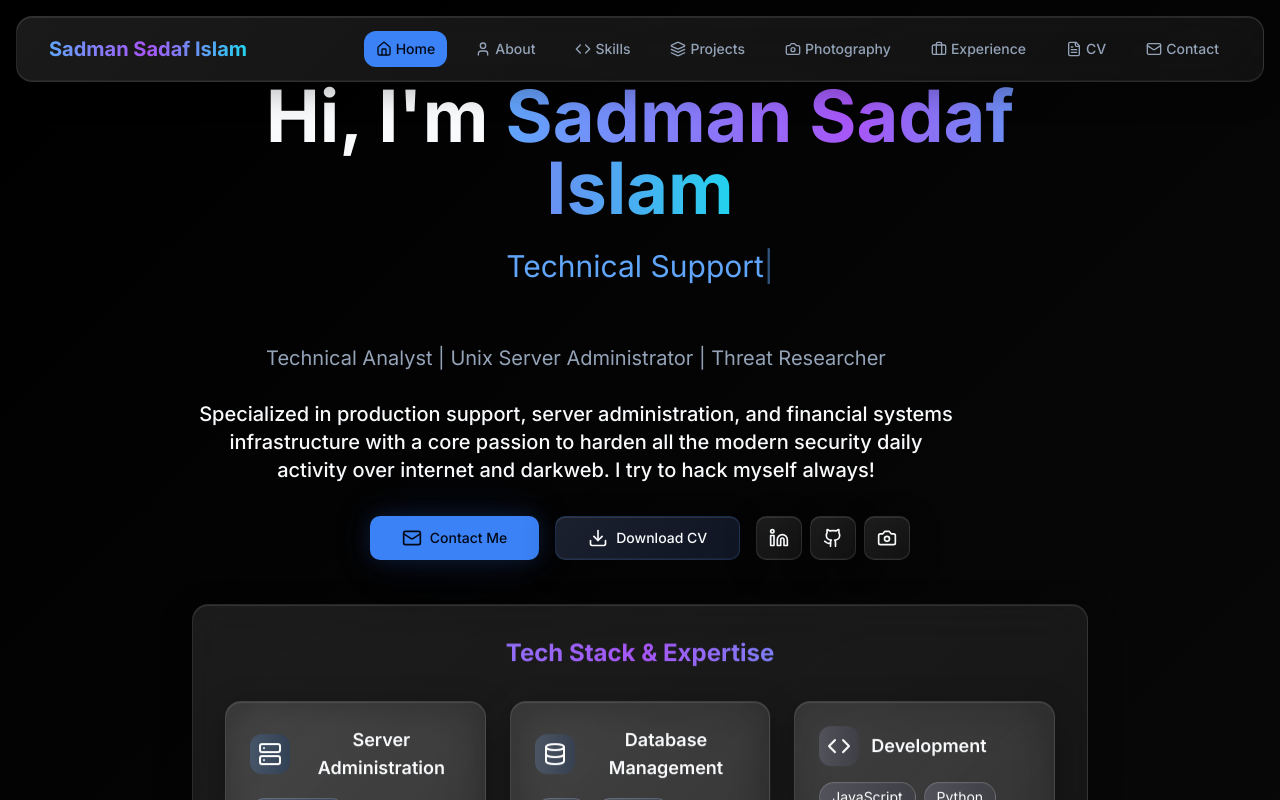
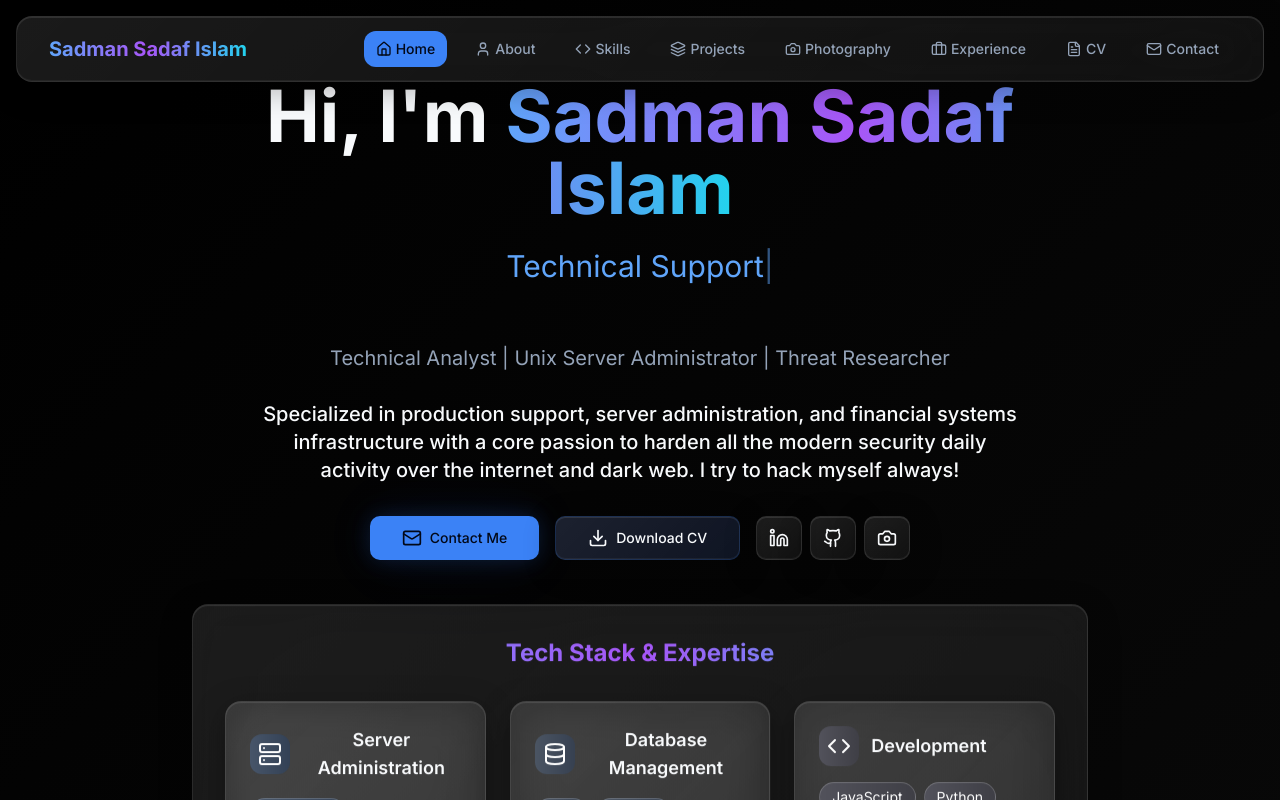
Before and after one commit to sadafpritom/sadman-sadaf-islam-portfolio, a Next.js app: page / in a window 1280 px wide. Shown: the top 800 px of the page. Built offline with nearby package versions, Linux system fonts and the light colour scheme.

Commit message:
Updated favicon, meta and few things

```diff
--- a/app/layout.tsx
+++ b/app/layout.tsx
@@ -7,22 +7,41 @@ const inter = Inter({ subsets: ['latin'] })
 
 export const metadata: Metadata = {
   title: 'Sadman Sadaf Islam - Technical Support Specialist & Unix Server Administrator',
-  description: 'Technical Support Specialist with expertise in Unix server administration, database management, and production support for financial systems. Based in Toronto, ON.',
-  keywords: ['Technical Support', 'Unix Server Administration', 'Database Management', 'Production Support', 'Financial Systems', 'Toronto'],
+  description:
+    'Technical Support Specialist with expertise in Unix server administration, database management, and production support for financial systems. Based in Toronto, ON.',
+  keywords: [
+    'Technical Support',
+    'Unix Server Administration',
+    'Database Management',
+    'Production Support',
+    'Financial Systems',
+    'Toronto',
+  ],
   authors: [{ name: 'Sadman Sadaf Islam' }],
   creator: 'Sadman Sadaf Islam',
   openGraph: {
     title: 'Sadman Sadaf Islam - Technical Support Specialist',
-    description: 'Technical Support Specialist with expertise in Unix server administration, database management, and production support for financial systems.',
+    description:
+      'Technical Support Specialist with expertise in Unix server administration, database management, and production support for financial systems.',
     url: 'https://www.sadmansadaf.com',
     siteName: 'Sadman Sadaf Islam Portfolio',
+    images: [
+      {
+        url: '/images/preview.png', // 👈 stored in /public/images/preview.png
+        width: 1200,
+        height: 630,
+        alt: 'Sadman Sadaf Islam Portfolio Preview',
+      },
+    ],
     locale: 'en_US',
     type: 'website',
   },
   twitter: {
     card: 'summary_large_image',
     title: 'Sadman Sadaf Islam - Technical Support Specialist',
-    description: 'Technical Support Specialist with expertise in Unix server administration, database management, and production support for financial systems.',
+    description:
+      'Technical Support Specialist with expertise in Unix server administration, database management, and production support for financial systems.',
+    images: ['/images/preview.png'], // 👈 also points to /public/images/preview.png
   },
   robots: {
     index: true,
--- a/components/contact-section.tsx
+++ b/components/contact-section.tsx
@@ -51,7 +51,7 @@ const socialMediaLinks = [
     label: "LinkedIn",
     href: "https://www.linkedin.com/in/sadman-sadaf-islam/",
   },
-  { icon: Twitter, label: "Twitter", href: "https://twitter.com/sadmansadaf" },
+  { icon: Twitter, label: "Twitter", href: "https://twitter.com/sadafsadman" },
   {
     icon: ExternalLink,
     label: "Flickr",
--- a/components/hero-section.tsx
+++ b/components/hero-section.tsx
@@ -2,7 +2,7 @@
 
 import { useState, useEffect } from 'react';
 import { Button } from '@/components/ui/button';
-import { Download, Mail, Github, Linkedin, ExternalLink, Camera } from 'lucide-react';
+import { Download, Mail, Github, Linkedin, Camera } from 'lucide-react';
 import { TechStack } from '@/components/tech-stack';
 
 const titles = [
@@ -41,7 +41,10 @@ export function HeroSection() {
   }, [displayText, isDeleting, currentTitle]);
 
   return (
-    <section id="home" className="min-h-screen flex items-center justify-center px-4 sm:px-6 lg:px-8 pt-20">
+    <section
+      id="home"
+      className="min-h-screen flex items-center justify-center px-4 sm:px-6 lg:px-8 pt-20"
+    >
       <div className="max-w-4xl mx-auto text-center">
         <div className="fade-in-up">
           <h1 className="text-4xl sm:text-6xl lg:text-7xl font-bold mb-6">
@@ -56,51 +59,64 @@ export function HeroSection() {
             </p>
           </div>
 
-          <p className="text-lg sm:text-xl text-muted-foreground mb-8 max-w-3xl leading-relaxed">
+          {/* ✅ Centered text block */}
+          <p className="text-lg sm:text-xl text-muted-foreground mb-8 max-w-3xl mx-auto text-center leading-relaxed">
             Technical Analyst | Unix Server Administrator | Threat Researcher
             <br />
-            <br/>
+            <br />
             <span className="text-foreground font-medium">
               Specialized in production support, server administration, and financial systems infrastructure with a core passion
-              to harden all the modern security daily activity over internet and darkweb. I try to hack myself always!
+              to harden all the modern security daily activity over the internet and dark web. I try to hack myself always!
             </span>
           </p>
         </div>
 
         <div className="stagger-container flex flex-wrap items-center justify-center gap-4 mb-12">
-          <Button size="lg" className="stagger-animation glow-effect group" onClick={() => document.getElementById('contact')?.scrollIntoView({ behavior: 'smooth' })}>
+          <Button
+            size="lg"
+            className="stagger-animation glow-effect group"
+            onClick={() =>
+              document.getElementById('contact')?.scrollIntoView({ behavior: 'smooth' })
+            }
+          >
             <Mail className="w-5 h-5 mr-2 group-hover:animate-bounce" />
             Contact Me
           </Button>
 
-          <a
-            href="/docs/Sadman_Sadaf_Islam.pdf"
-            download="Sadman_Sadaf_Islam.pdf"
-          >
-           <Button
-             size="lg"
-             variant="outline"
-             className="stagger-animation glass-card border-primary/20 hover:border-primary/40"
+          <a href="/docs/Sadman_Sadaf_Islam.pdf" download="Sadman_Sadaf_Islam.pdf">
+            <Button
+              size="lg"
+              variant="outline"
+              className="stagger-animation glass-card border-primary/20 hover:border-primary/40"
             >
               <Download className="w-5 h-5 mr-2" />
               Download CV
             </Button>
-
           </a>
-          {/* <Button
-            size="lg" variant="outline" className="stagger-animation glass-card border-primary/20 hover:border-primary/40" onClick={() => document.getElementById('resume')?.scrollIntoView({ behavior: 'smooth' })}>
-            <Download className="w-5 h-5 mr-2" />
-            View CV
-          </Button> */}
 
           <div className="flex space-x-2">
-            <Button size="lg" variant="ghost" className="stagger-animation p-3 glass-card hover:bg-primary/10" onClick={() => window.open('https://www.linkedin.com/in/sadman-sadaf-islam/', '_blank')}>
+            <Button
+              size="lg"
+              variant="ghost"
+              className="stagger-animation p-3 glass-card hover:bg-primary/10"
+              onClick={() => window.open('https://www.linkedin.com/in/sadman-sadaf-islam/', '_blank')}
+            >
               <Linkedin className="w-5 h-5" />
             </Button>
-            <Button size="lg" variant="ghost" className="stagger-animation p-3 glass-card hover:bg-primary/10" onClick={() => window.open('https://github.com/sadafpritom', '_blank')}>
+            <Button
+              size="lg"
+              variant="ghost"
+              className="stagger-animation p-3 glass-card hover:bg-primary/10"
+              onClick={() => window.open('https://github.com/sadafpritom', '_blank')}
+            >
               <Github className="w-5 h-5" />
             </Button>
-            <Button size="lg" variant="ghost" className="stagger-animation p-3 glass-card hover:bg-primary/10" onClick={() => window.open('https://www.flickr.com/photos/197730320@N05/', '_blank')}>
+            <Button
+              size="lg"
+              variant="ghost"
+              className="stagger-animation p-3 glass-card hover:bg-primary/10"
+              onClick={() => window.open('https://www.flickr.com/photos/197730320@N05/', '_blank')}
+            >
               <Camera className="w-5 h-5" />
             </Button>
           </div>
```
Also changed, not shown: public/images/preview.png (added), 1 other file (tests, documents, lock files or other folders).
